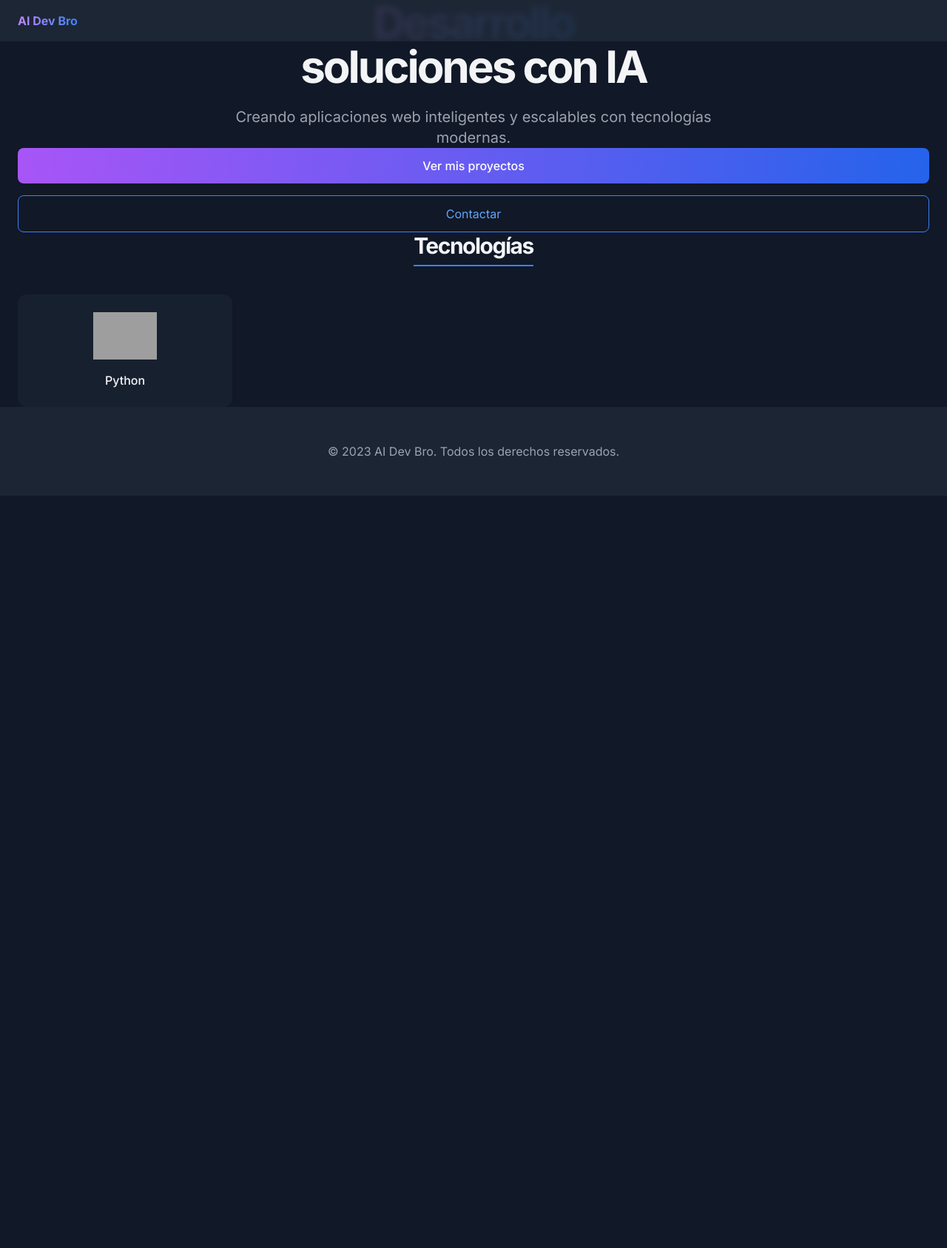
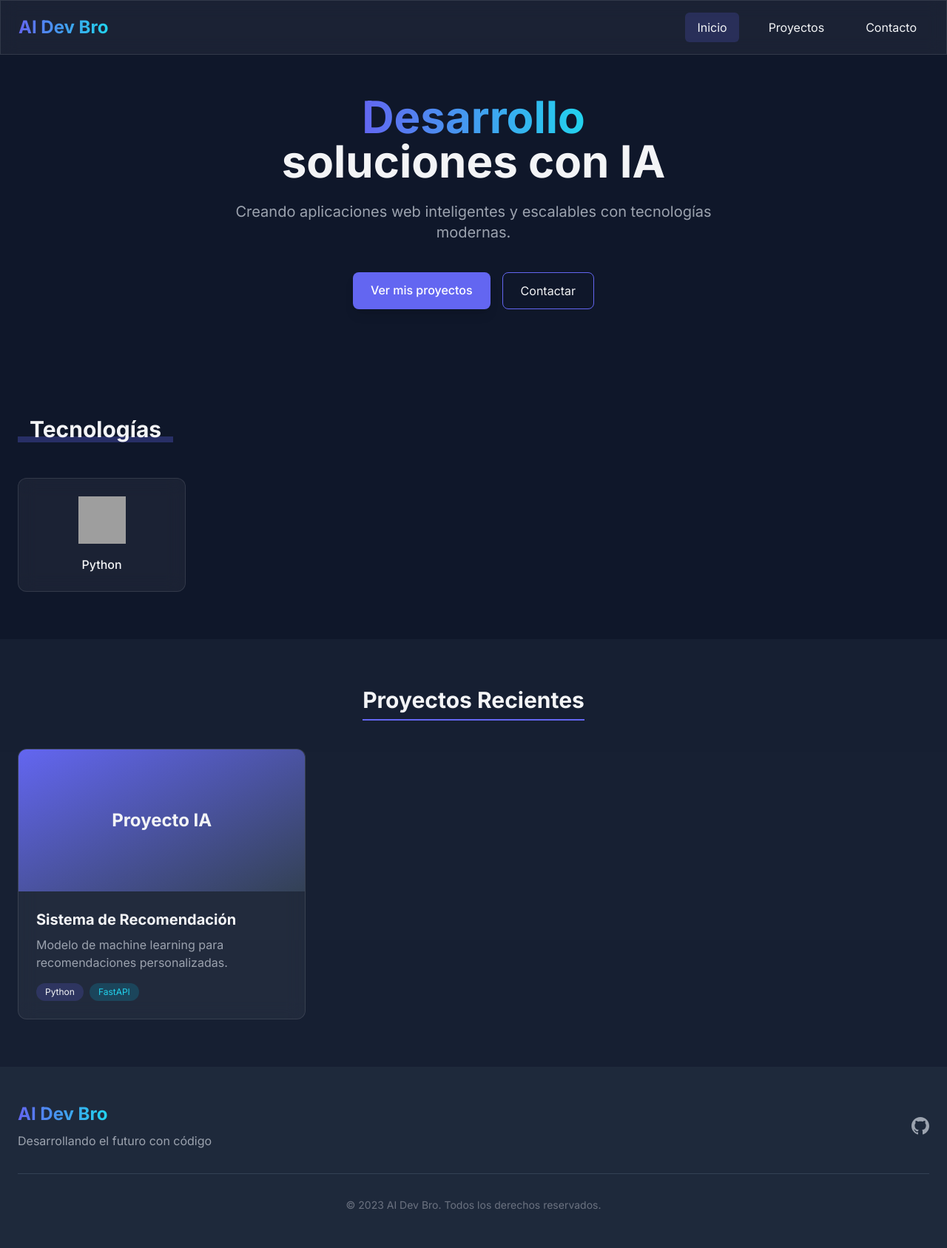
Before and after one commit to BitAnkor/AI-Dev-Bro, a FastAPI app: page / in a window 1280 px wide. Shown: the whole page at 74% size. Before the commit the page ends 670 px from the top, so only its background shows below. Run offline with FastAPI, Linux system fonts and the light colour scheme; some libraries are stand-ins or nearby versions; grey boxes are pictures that could not be loaded.

Commit message:
cambio, sin usar tailwind config

```diff
--- a/app/templates/index.html
+++ b/app/templates/index.html
@@ -1,70 +1,160 @@
-<!-- app/templates/index.html -->
 <!DOCTYPE html>
 <html lang="es">
 <head>
     <meta charset="UTF-8">
     <meta name="viewport" content="width=device-width, initial-scale=1.0">
-    <title>AI Dev Bro - Portafolio</title>
-    <!-- Importación de Tailwind CSS (asegúrate de haber ejecutado npm run build) -->
-    <link href="{{ url_for('static', path='/css/main.css') }}" rel="stylesheet">
-    <!-- Font Awesome (opcional) -->
-    <link href="https://cdnjs.cloudflare.com/ajax/libs/font-awesome/6.4.0/css/all.min.css" rel="stylesheet">
+    <title>AI Dev Bro - Full Stack Developer</title>
+    <!-- Tailwind CSS via CDN (solo para desarrollo) -->
+    <script src="https://cdn.tailwindcss.com"></script>
+    <!-- Configuración personalizada -->
+    <script>
+        tailwind.config = {
+            theme: {
+                extend: {
+                    colors: {
+                        primary: {
+                            900: '#0f172a',
+                            800: '#1e293b',
+                            700: '#334155',
+                        },
+                        accent: {
+                            500: '#6366f1',
+                            600: '#4f46e5',
+                        }
+                    },
+                    fontFamily: {
+                        sans: ['Inter', 'sans-serif'],
+                    },
+                }
+            }
+        }
+    </script>
+    <!-- Font Inter -->
+    <link href="https://fonts.googleapis.com/css2?family=Inter:wght@400;500;700&display=swap" rel="stylesheet">
+    <style type="text/tailwindcss">
+        @layer components {
+            .btn-primary {
+                @apply px-6 py-3 rounded-lg bg-accent-500 text-white font-medium hover:bg-accent-600 transition-all duration-300 shadow-lg hover:shadow-accent-500/30;
+            }
+            .glass-effect {
+                @apply bg-white/5 backdrop-blur-md border border-white/10;
+            }
+        }
+    </style>
 </head>
-<body class="bg-gray-900 text-gray-100 min-h-screen">
+<body class="bg-primary-900 text-gray-100 font-sans min-h-screen">
     <!-- Navbar -->
-    <nav class="bg-gray-800/90 backdrop-blur-sm fixed w-full z-10 px-6 py-4">
-        <div class="max-w-7xl mx-auto flex justify-between items-center">
-            <span class="text-2xl font-bold bg-gradient-to-r from-purple-400 to-blue-500 bg-clip-text text-transparent">
+    <nav class="glass-effect fixed w-full z-50">
+        <div class="max-w-7xl mx-auto px-6 py-4">
+            <div class="flex justify-between items-center">
+                <div class="text-2xl font-bold bg-gradient-to-r from-accent-500 to-cyan-400 bg-clip-text text-transparent">
                     AI Dev Bro
-            </span>
+                </div>
                 <div class="hidden md:flex space-x-6">
-                <a href="#" class="px-4 py-2 rounded-md bg-blue-600/20 text-blue-400">Inicio</a>
+                    <a href="#" class="px-4 py-2 rounded-md bg-accent-500/20 text-accent-400">Inicio</a>
                     <a href="#" class="px-4 py-2 rounded-md hover:bg-white/5">Proyectos</a>
                     <a href="#" class="px-4 py-2 rounded-md hover:bg-white/5">Contacto</a>
+                </div>
+                <button class="md:hidden text-gray-400">
+                    <svg xmlns="http://www.w3.org/2000/svg" class="h-6 w-6" fill="none" viewBox="0 0 24 24" stroke="currentColor">
+                        <path stroke-linecap="round" stroke-linejoin="round" stroke-width="2" d="M4 6h16M4 12h16M4 18h16"/>
+                    </svg>
+                </button>
             </div>
         </div>
     </nav>
 
     <!-- Hero Section -->
-    <main class="pt-32 pb-20 px-6 max-w-7xl mx-auto">
-        <section class="text-center">
+    <section class="pt-32 pb-20 px-6">
+        <div class="max-w-4xl mx-auto text-center">
             <h1 class="text-4xl md:text-6xl font-bold leading-tight mb-6">
-                <span class="bg-gradient-to-r from-purple-400 to-blue-500 bg-clip-text text-transparent">Desarrollo</span>
+                <span class="bg-gradient-to-r from-accent-500 to-cyan-400 bg-clip-text text-transparent">Desarrollo</span>
                 <span class="block">soluciones con IA</span>
             </h1>
             <p class="text-xl text-gray-400 mb-10 max-w-2xl mx-auto">
                 Creando aplicaciones web inteligentes y escalables con tecnologías modernas.
             </p>
             <div class="flex flex-col sm:flex-row justify-center gap-4">
-                <a href="#" class="px-6 py-3 rounded-lg bg-gradient-to-r from-purple-500 to-blue-600 text-white font-medium hover:shadow-lg hover:shadow-blue-500/20 transition-all">
+                <a href="#" class="btn-primary">
                     Ver mis proyectos
                 </a>
-                <a href="#" class="px-6 py-3 rounded-lg border border-blue-500 text-blue-400 hover:bg-blue-500/10 transition-all">
+                <a href="#" class="px-6 py-3 rounded-lg border border-accent-500 text-accent-400 hover:bg-accent-500/10 transition-all">
                     Contactar
                 </a>
             </div>
+        </div>
     </section>
 
-        <!-- Sección de Tecnologías -->
-        <section class="mt-20">
-            <h2 class="text-3xl font-bold text-center mb-12">
-                <span class="border-b-2 border-blue-500 pb-2">Tecnologías</span>
+    <!-- Tech Stack -->
+    <section class="py-16 px-6">
+        <div class="max-w-7xl mx-auto">
+            <h2 class="text-3xl font-bold text-center mb-12 relative inline-block mx-auto">
+                <span class="relative z-10 px-4">Tecnologías</span>
+                <span class="absolute bottom-0 left-0 w-full h-2 bg-accent-500/30 z-0"></span>
             </h2>
-            <div class="grid grid-cols-2 md:grid-cols-4 gap-6">
-                <!-- Ejemplo de tarjeta de tecnología -->
-                <div class="bg-gray-800/50 p-6 rounded-xl flex flex-col items-center hover:bg-gray-800/70 transition-all">
-                    <img src="https://cdn.jsdelivr.net/gh/devicons/devicon/icons/python/python-original.svg" class="h-16 w-16 mb-4" alt="Python">
+
+            <div class="grid grid-cols-2 sm:grid-cols-3 md:grid-cols-5 gap-6">
+                <!-- Ejemplo de tecnología -->
+                <div class="glass-effect p-6 rounded-xl flex flex-col items-center">
+                    <div class="w-16 h-16 mb-4 flex items-center justify-center">
+                        <img src="https://cdn.jsdelivr.net/gh/devicons/devicon/icons/python/python-original.svg" alt="Python" class="w-full h-full">
+                    </div>
                     <span class="font-medium">Python</span>
                 </div>
-                <!-- Más tecnologías aquí -->
+                <!-- Más tecnologías... -->
+            </div>
         </div>
     </section>
-    </main>
+
+    <!-- Projects -->
+    <section class="py-16 px-6 bg-primary-800/50">
+        <div class="max-w-7xl mx-auto">
+            <h2 class="text-3xl font-bold text-center mb-12">
+                <span class="border-b-2 border-accent-500 pb-2">Proyectos Recientes</span>
+            </h2>
+
+            <div class="grid md:grid-cols-2 lg:grid-cols-3 gap-8">
+                <!-- Ejemplo de proyecto -->
+                <div class="glass-effect rounded-xl overflow-hidden hover:shadow-lg hover:shadow-accent-500/10 transition-all">
+                    <div class="h-48 bg-gradient-to-br from-accent-500 to-primary-700 flex items-center justify-center">
+                        <span class="text-2xl font-bold">Proyecto IA</span>
+                    </div>
+                    <div class="p-6">
+                        <h3 class="text-xl font-bold mb-2">Sistema de Recomendación</h3>
+                        <p class="text-gray-400 mb-4">Modelo de machine learning para recomendaciones personalizadas.</p>
+                        <div class="flex flex-wrap gap-2">
+                            <span class="text-xs px-3 py-1 rounded-full bg-accent-500/20 text-accent-400">Python</span>
+                            <span class="text-xs px-3 py-1 rounded-full bg-cyan-500/20 text-cyan-400">FastAPI</span>
+                        </div>
+                    </div>
+                </div>
+                <!-- Más proyectos... -->
+            </div>
+        </div>
+    </section>
 
     <!-- Footer -->
-    <footer class="bg-gray-800/80 py-12 px-6">
-        <div class="max-w-7xl mx-auto text-center">
-            <p class="text-gray-400">© 2023 AI Dev Bro. Todos los derechos reservados.</p>
+    <footer class="py-12 px-6 bg-primary-800">
+        <div class="max-w-7xl mx-auto">
+            <div class="flex flex-col md:flex-row justify-between items-center">
+                <div class="mb-6 md:mb-0">
+                    <span class="text-2xl font-bold bg-gradient-to-r from-accent-500 to-cyan-400 bg-clip-text text-transparent">
+                        AI Dev Bro
+                    </span>
+                    <p class="mt-2 text-gray-400">Desarrollando el futuro con código</p>
+                </div>
+                <div class="flex space-x-6">
+                    <a href="#" class="text-gray-400 hover:text-white transition-colors">
+                        <svg xmlns="http://www.w3.org/2000/svg" width="24" height="24" viewBox="0 0 24 24" fill="currentColor">
+                            <path d="M12 0c-6.626 0-12 5.373-12 12 0 5.302 3.438 9.8 8.207 11.387.599.111.793-.261.793-.577v-2.234c-3.338.726-4.033-1.416-4.033-1.416-.546-1.387-1.333-1.756-1.333-1.756-1.089-.745.083-.729.083-.729 1.205.084 1.839 1.237 1.839 1.237 1.07 1.834 2.807 1.304 3.492.997.107-.775.418-1.305.762-1.604-2.665-.305-5.467-1.334-5.467-5.931 0-1.311.469-2.381 1.236-3.221-.124-.303-.535-1.524.117-3.176 0 0 1.008-.322 3.301 1.23.957-.266 1.983-.399 3.003-.404 1.02.005 2.047.138 3.006.404 2.291-1.552 3.297-1.23 3.297-1.23.653 1.653.242 2.874.118 3.176.77.84 1.235 1.911 1.235 3.221 0 4.609-2.807 5.624-5.479 5.921.43.372.823 1.102.823 2.222v3.293c0 .319.192.694.801.576 4.765-1.589 8.199-6.086 8.199-11.386 0-6.627-5.373-12-12-12z"/>
+                        </svg>
+                    </a>
+                    <!-- Más redes sociales... -->
+                </div>
+            </div>
+            <div class="mt-8 pt-8 border-t border-primary-700 text-center text-gray-500 text-sm">
+                <p>© 2023 AI Dev Bro. Todos los derechos reservados.</p>
+            </div>
         </div>
     </footer>
 </body>
```
Lines whose indentation alone changed are shown as unchanged.
